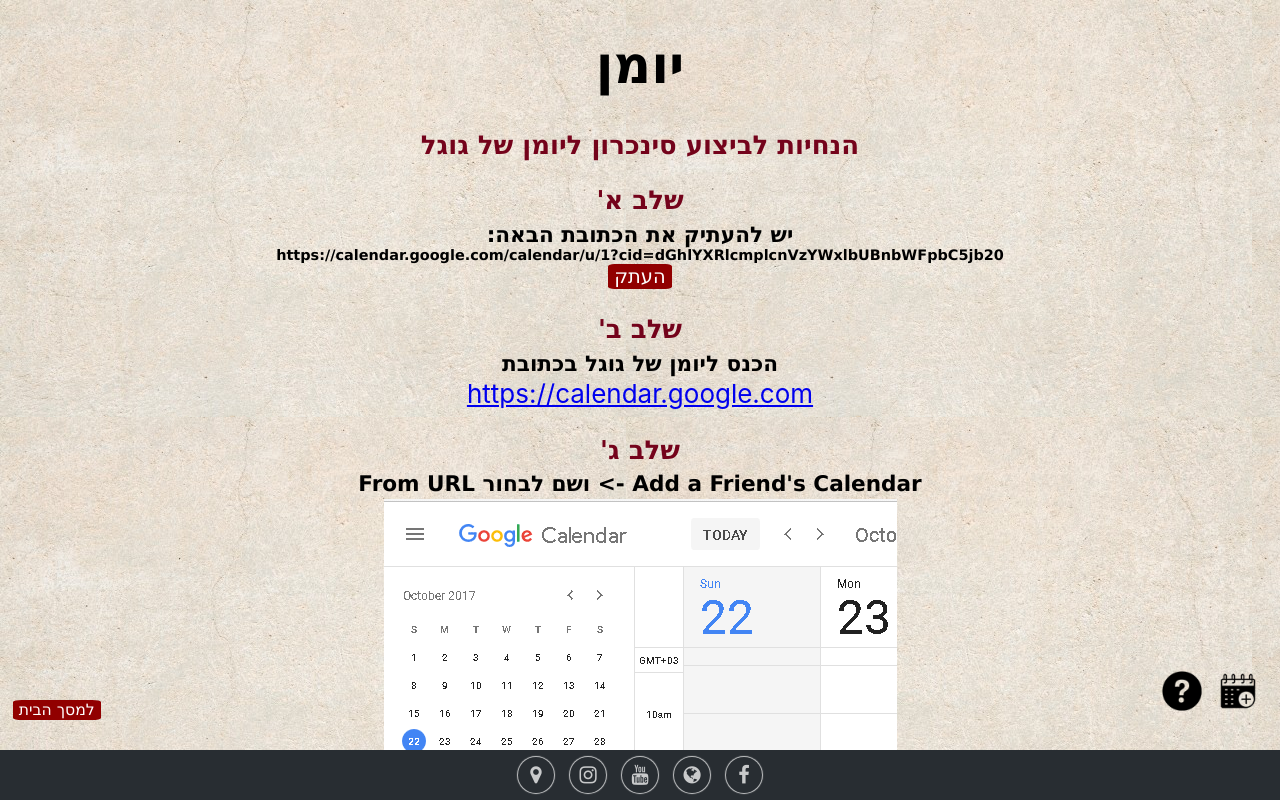
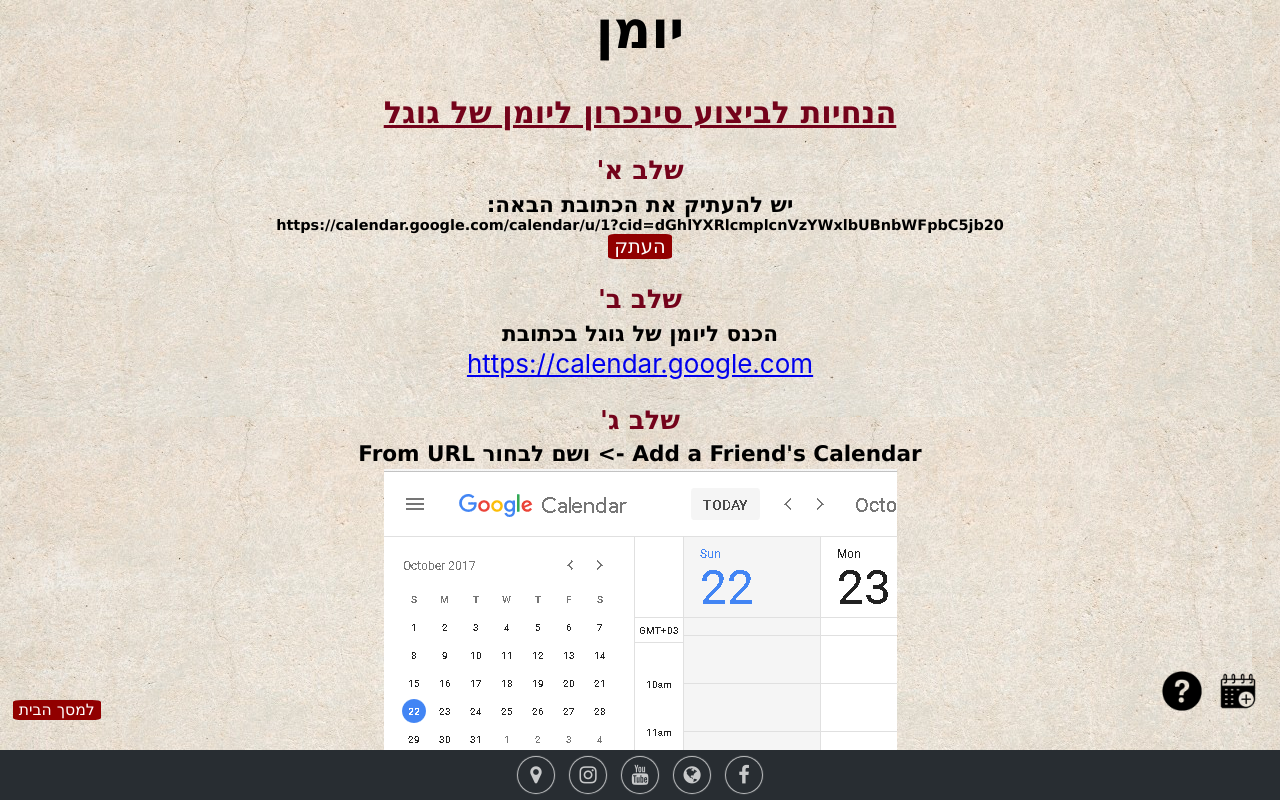
Before and after one commit to Yaniv-Gilad/theater-jerusalem, a React (Create React App) app in the folder react-files/: page /Calendar in a window 1280 px wide. Both pictures are taken after a click on the button 1182 px from the left and 692 px from the top of the page. Shown: the top 800 px of the page. Built offline with nearby package versions, Linux system fonts and the light colour scheme.

Commit message:
finish calendar!

```diff
--- a/react-files/src/CSS/Calendar.css
+++ b/react-files/src/CSS/Calendar.css
@@ -32,7 +32,15 @@
   font-size: 80%;
   border-radius: 10%;
 }
-
+.Calendar h3{
+  margin: 0%;
+  color: #74031b;
+  font-family: "verdana";
+}
+.Calendar h1{
+  margin-top: 0%;
+  font-family: "verdana";
+}
 .Calendar h4{
   margin-top: 2%;
   margin-bottom: 0.5%;
--- a/react-files/src/Components/Calendar.js
+++ b/react-files/src/Components/Calendar.js
@@ -290,7 +290,7 @@ class Calendar extends Component {
 
                 {!this.state.help ? <div></div> :
                     <div id="addCalendar">
-                        <h4 className="line">הנחיות לביצוע סינכרון ליומן של גוגל</h4>
+                        <h3 className="line"><u>הנחיות לביצוע סינכרון ליומן של גוגל</u></h3>
                         <h4>שלב א'</h4><h5>יש להעתיק את הכתובת הבאה: <h6>{window.URLcalendar}</h6><button id="copy_but"onClick={() => this.copyToClipboard(window.URLcalendar)}>העתק</button></h5>
 
                         <h4>שלב ב'</h4><h5> הכנס ליומן של גוגל בכתובת</h5>
```
